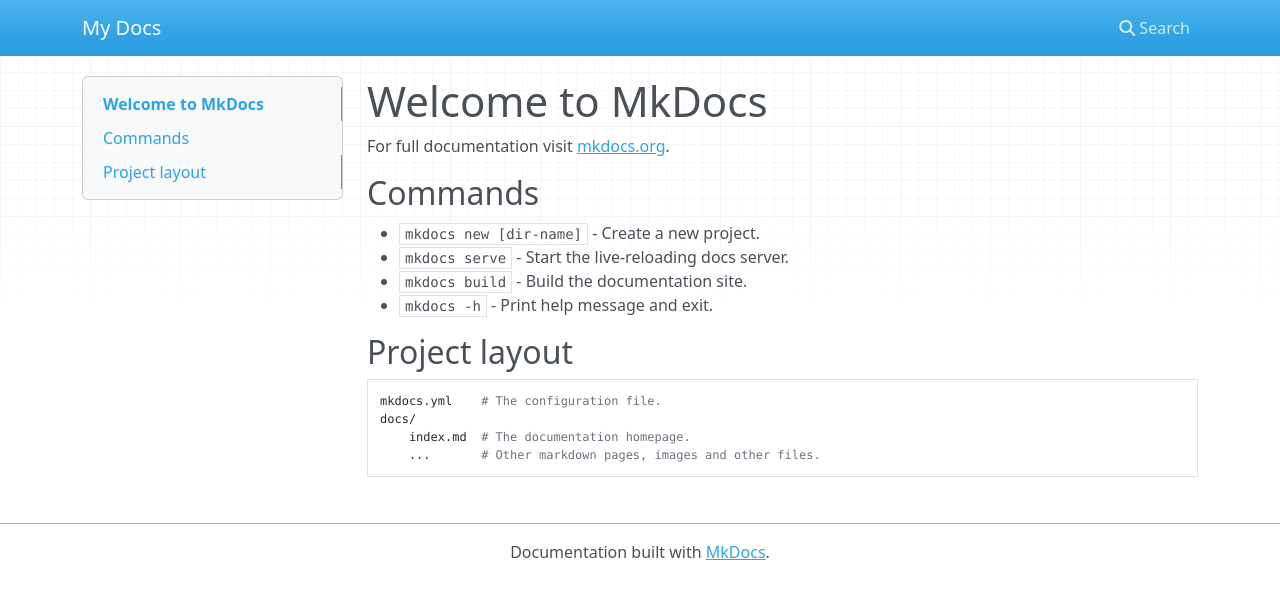
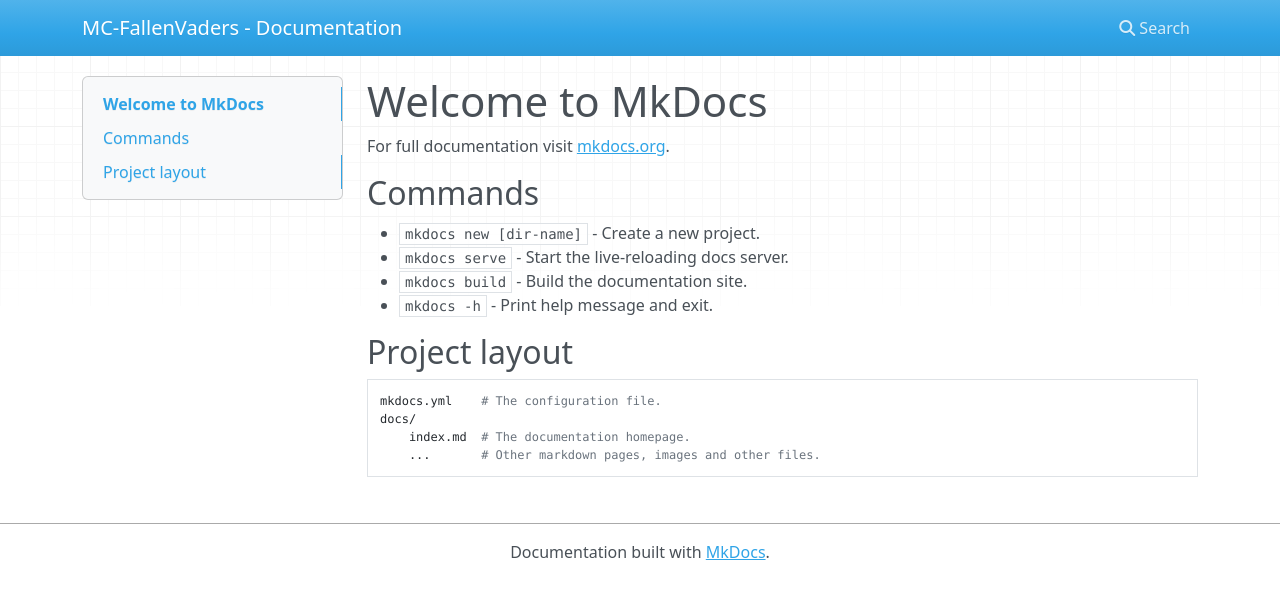
Before and after one commit to Djaytan/fallenvaders-minecraft-plugin, an MkDocs documentation site: the page built from docs/index.md, in a window 1280 px wide. Shown: the top 599 px of the page. Built offline with MkDocs 1.6.1, drawn with Linux system fonts in a browser that asks for light colours; nearby versions of some CDN libraries.

Commit message:
doc: FV-70 - renames mkdoc website name

```diff
--- a/mkdocs.yml
+++ b/mkdocs.yml
@@ -1 +1 @@
-site_name: My Docs
+site_name: MC-FallenVaders - Documentation
```
